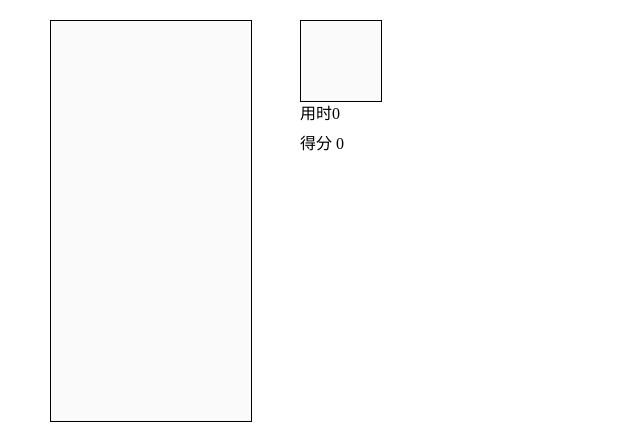
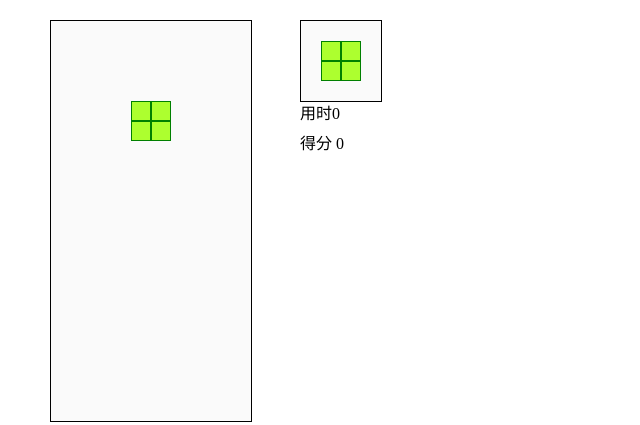
Before and after one commit to 34567qwertyuiop/tetris, a plain HTML site: page index.html in a window 1280 px wide. Shown: the whole page, without its empty margins (0-640 px from the left). Drawn offline with Linux system fonts and the light colour scheme.

Commit message:
提交渲染逻辑

```diff
--- a/css/index.css
+++ b/css/index.css
@@ -40,8 +40,10 @@
 	background-color: #FAFAFA;
 }
 .active{
-	background-color: pink;
+	background-color: greenyellow;
+	border: 1px solid green;
 }
 .done{
 	background-color: #000;
+	border: 1px solid #000;
 }
--- a/index.html
+++ b/index.html
@@ -2,7 +2,7 @@
 <html>
 	<head>
 		<meta charset="utf-8">
-		<title>俄罗斯方块</title>
+		<title>1</title>
 	</head>
 	<link rel="stylesheet" type="text/css" href="css/index.css"/>
 	<body>
--- a/js/game.js
+++ b/js/game.js
@@ -1,7 +1,7 @@
 var nextdata=[
 [0,0,0,0],
-[0,0,0,0],
-[0,0,0,0],
+[0,1,1,0],
+[0,1,1,0],
 [0,0,0,0]
 ]
 var gamedata=[
@@ -9,11 +9,11 @@ var gamedata=[
 [0,0,0,0,0,0,0,0,0,0],
 [0,0,0,0,0,0,0,0,0,0],
 [0,0,0,0,0,0,0,0,0,0],
+[0,0,0,0,1,1,0,0,0,0],
+[0,0,0,0,1,1,0,0,0,0],
 [0,0,0,0,0,0,0,0,0,0],
-[0,0,0,0,0,0,0,1,0,0],
-[0,0,0,0,0,0,0,1,0,0],
-[0,0,0,0,0,0,0,1,0,0],
-[0,0,0,0,0,0,0,1,0,0],
+[0,0,0,0,0,0,0,0,0,0],
+[0,0,0,0,0,0,0,0,0,0],
 [0,0,0,0,0,0,0,0,0,0],
 [0,0,0,0,0,0,0,0,0,0],
 [0,0,0,0,0,0,0,0,0,0],
@@ -29,7 +29,7 @@ var gamedata=[
 var nextdivs=[];
 var gamedivs=[];
 //渲染gamedata
-var init=function(){
+var initGame=function(){
 	for(var i=0;i<gamedata.length;i++){
 		var gamediv=[];
 		for(var n=0;n<gamedata[0].length;n++){
@@ -40,7 +40,54 @@ var init=function(){
 			document.getElementById('game').appendChild(newNone);
 			gamediv.push(newNone);
 		}
-		gamedivs.push(gamediv)
+		gamedivs.push(gamediv);
 	}
 }
-init()
+var initNext=function(){
+    for(var i=0;i<nextdata.length;i++){
+        var gamediv=[];
+        for(var n=0;n<nextdata[0].length;n++){
+            var newNone=document.createElement('div');
+            newNone.className='none';
+            newNone.style.top=(i*20)+'px';
+            newNone.style.left=(n*20)+'px';
+            document.getElementById('nextdata').appendChild(newNone);
+            gamediv.push(newNone);
+        }
+        nextdivs.push(gamediv);
+    }
+}
+
+var refreshGame=function(){
+	for(var i=0;i<gamedata.length;i++) {
+          for (var n = 0; n < gamedata[0].length; n++) {
+              if (gamedata[i][n] == 0) {
+                  gamedivs[i][n].className = 'none';
+              } else if (gamedata[i][n] == 1) {
+                  gamedivs[i][n].className = 'active';
+              } else if (gamedata[i][n] == 2) {
+                  gamedivs[i][n].className = 'done';
+              }
+          }
+      }
+}
+var refreshNext=function(){
+    for(var i=0;i<nextdata.length;i++) {
+        for (var n = 0; n < nextdata[0].length; n++) {
+            if (nextdata[i][n] == 0) {
+                nextdivs[i][n].className = 'none';
+            } else if (nextdata[i][n] == 1) {
+                nextdivs[i][n].className = 'active';
+            } else if (nextdata[i][n] == 2) {
+                nextdivs[i][n].className = 'done';
+            }
+        }
+    }
+}
+var startGame=function(){
+    this.initGame=initGame();
+    this.initNext=initNext();
+    this.refreshGame=refreshGame();
+    this.refreshNext=refreshNext();
+}
+startGame()
```
